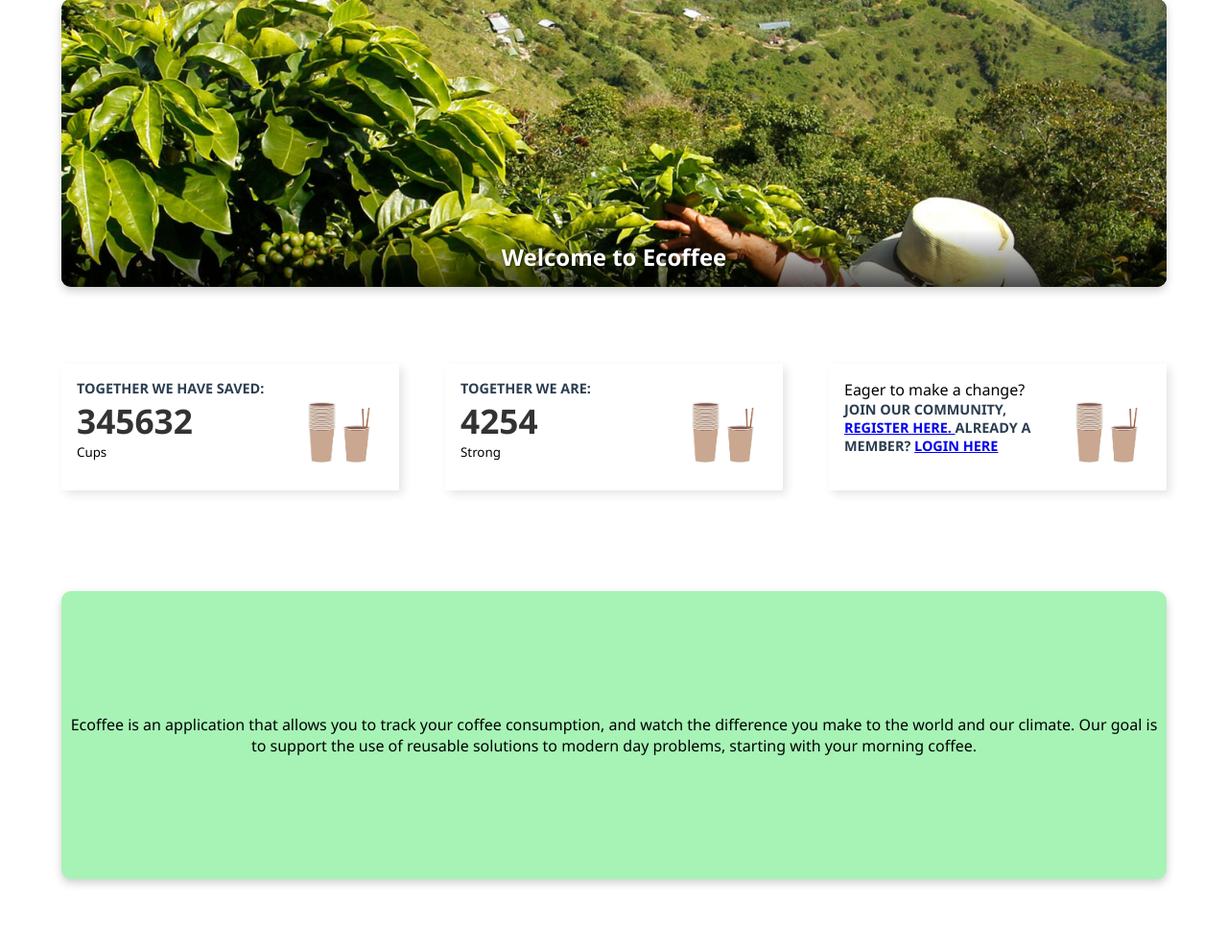
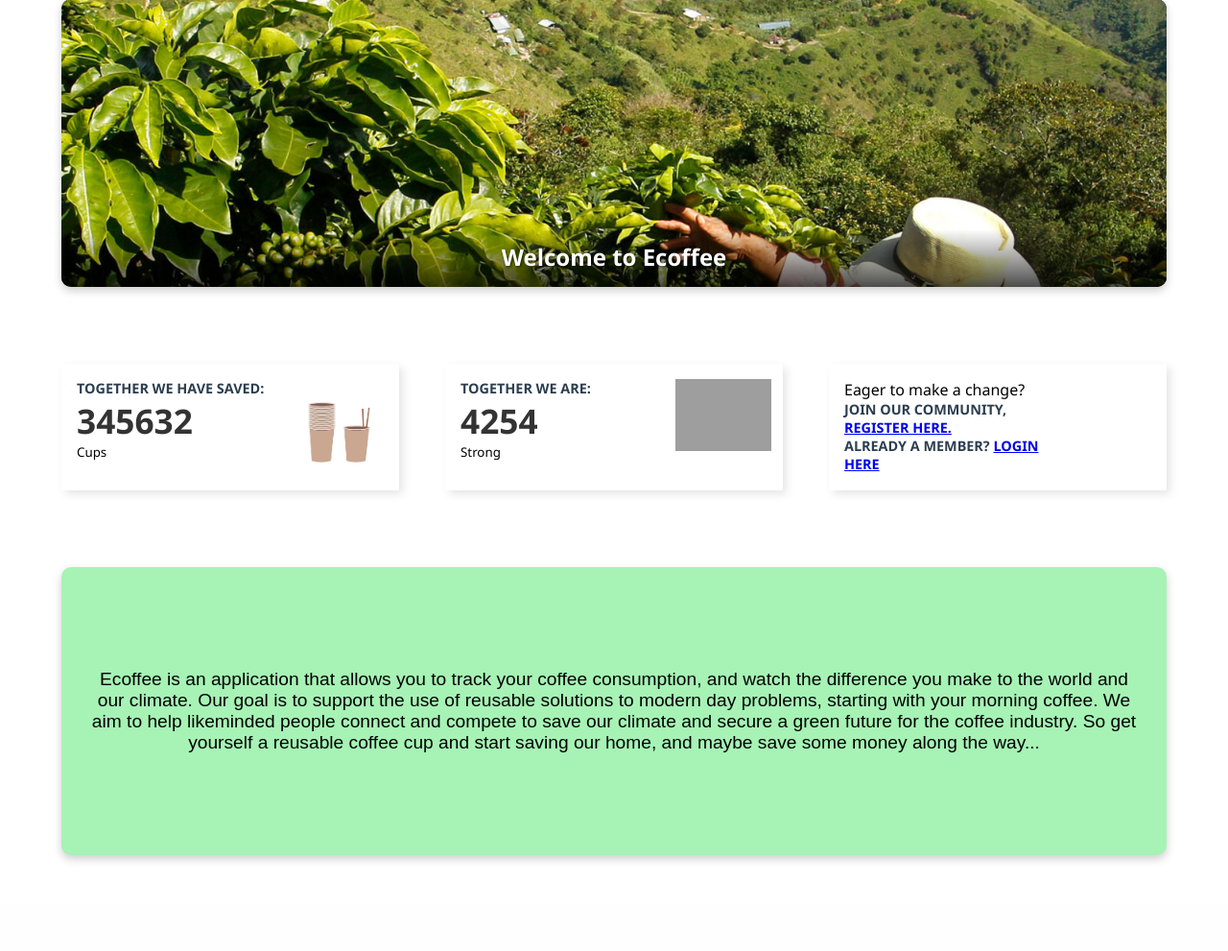
Before and after one commit to wentaohe1/ECM2434_Group_Project, a Django app: page /welcome/ in a window 1280 px wide. Shown: the part 126-1117 px from the top of the page at 96% size. After the commit the page ends 1024 px from the top, so only its background shows below. Run offline with Django 5.2, Linux system fonts and the light colour scheme; grey boxes are pictures that could not be loaded.

Commit message:
Made it look slightly nicer, reorganised file structure of images, added a header.html file for the welcome page to include

```diff
--- a/Ecoffee/Ecoffee/settings.py
+++ b/Ecoffee/Ecoffee/settings.py
@@ -127,11 +127,8 @@ USE_TZ = True
 
 STATIC_URL = '/static/'
 STATICFILES_DIRS = [
-    os.path.join(BASE_DIR, "/static/"),
+    os.path.join(BASE_DIR, "static"),
 ]
-
-MEDIA_URL = '/media/'
-MEDIA_ROOT = os.path.join(BASE_DIR, 'media')
 
 # Default primary key field type
 # https://docs.djangoproject.com/en/5.1/ref/settings/#default-auto-field
--- a/Ecoffee/Ecoffee/urls.py
+++ b/Ecoffee/Ecoffee/urls.py
@@ -29,8 +29,5 @@ urlpatterns = [
     path('dashboard/', dashboard_view, name='dashboard'),
     path('code/',include('qr_codes.urls')),
     path('welcome/',views.welcome,name = 'welcome'),
-    path('api/banner-images/', get_banner_images, name='banner-images'),
+
 ]
-
-if settings.DEBUG:
-    urlpatterns += static(settings.MEDIA_URL, document_root=settings.MEDIA_ROOT)
--- a/Ecoffee/Ecoffee/views.py
+++ b/Ecoffee/Ecoffee/views.py
@@ -19,15 +19,15 @@ def welcome(response):
 
 
 def get_banner_images(request):
-    images_folder = os.path.join(settings.MEDIA_ROOT, 'banner_images')
+    images_folder = os.path.join(settings.STATIC_URL, 'banner_images')
     if not os.path.exists(images_folder):
-        return JsonResponse({'images': []})  # Return empty list if folder doesn't exist
+        return JsonResponse({'images': []})
 
     images = [
-        f"{settings.MEDIA_URL}banner_images/{img}"
+        f"{settings.STATIC_URL}banner_images/{img}"
         for img in os.listdir(images_folder)
         if img.endswith(('.jpg', '.jpeg', '.png', '.gif'))
     ]
 
-    random.shuffle(images)  # Optional: Randomize the order of images
+    random.shuffle(images)
     return JsonResponse({'images': images})
--- /dev/null
+++ b/Ecoffee/templates/header.html
@@ -0,0 +1,16 @@
+   <header class="top-nav">
+      <div class="brand-section">
+         <div class="logo">Ecoffee</div>
+         <ul class="nav-list">
+            <li class="nav-item"><a href="#">Home</a></li>
+            <li class="nav-item"><a href="{% url 'dashboard' %}">Dashboard</a></li>
+            <li class="nav-item"><a href="#">Camera</a></li>
+            {% if user.is_authenticated %}
+            <li class="nav-item"><a href="{% url 'logout' %}">Logout</a></li>
+            {% else %}
+            <li class="nav-item"><a href="{% url 'login' %}">Login</a></li>
+            {% endif %}
+         </ul>
+      </div>
+   </header>
+<main>{%  block content %}{% endblock content %}</main>
--- a/Ecoffee/templates/welcome.html
+++ b/Ecoffee/templates/welcome.html
@@ -1,38 +1,15 @@
+{% include 'header.html' %}
 {% load static %}
+
 <html lang="en">
-
-<header class="top-nav">
-        <div class="brand-section">
-            <div class="logo">Ecoffee</div>
-            <ul class="nav-list">
-                <li class="nav-item"><a href="#">Home</a></li>
-                <li class="nav-item"><a href="{% url 'dashboard' %}">Dashboard</a></li>
-                <li class="nav-item"><a href="#">Camera</a></li>
-                {% if user.is_authenticated %}
-                    <li class="nav-item"><a href="{% url 'logout' %}">Logout</a></li>
-
-                {% else %}
-                    <li class="nav-item"><a href="{% url 'login' %}">Login</a></li>
-                {% endif %}
-
-            </ul>
-        </div>
-
-
-
-    </header>
-
 
    <head>
       <title>Welcome</title>
-
       <meta name="viewport" content="width=device-width, initial-scale=1.0">
-
    </head>
-
    <body style="padding-top: 75px;">
       <div class="banner">
-        <img id="banner-image" src="../media/banner-images/plantation1.jpg" alt="Banner">
+         <img id="banner-image" src="../static/banner-images/plantation1.jpg" alt="Banner">
          <div class="banner-text">Welcome to Ecoffee</div>
       </div>
    </body>
@@ -48,7 +25,7 @@
                   <small> Cups </small>
                </div>
                <div class="card-chart">
-                            <span class="card-chart"><img src="{% static 'images/../media/banner-images/cups.jpg' %}"></span>
+                  <span class="card-chart"><img src="../static/banner-images/cups.jpg"></span>
                </div>
             </div>
          </div>
@@ -62,7 +39,7 @@
                   <small> Strong </small>
                </div>
                <div class="card-chart">
-                            <span class="card-chart"><img src="{% static '/media/banner-images/cups.jpg' %}"></span>
+                  <span class="card-chart"><img src="../static/banner-images/people.jpg"></span>
                </div>
             </div>
          </div>
@@ -71,30 +48,30 @@
                <div class="card-info">
                   <p> Eager to make a change? </p>
                   <div class="card-head">
-                                <span>Join our community, <a href="{%  url 'register' %}"> register here. </a>
-                                    Already a member? <a href = "{%  url 'login' %}"> Login here </a></span>
+                     <span>Join our community, <a href="{%  url 'register' %}"> register here. </a></span>
+                      <span>Already a member? <a href = "{%  url 'login' %}">Login here </a></span>
                   </div>
                </div>
-                        <div class="card-chart">
-                            <span class="card-chart"><img src="{% static 'images/../media/banner-images/cups.jpg' %}"></span>
-                        </div>
+
             </div>
          </div>
       </div>
    </div>
 
    <section class="about-section">
-            <p style = 'text-align: center;'>
+
+       <p style = 'text-align: center; margin: 25px; font-family: "Liberation Sans";font-size: larger'>
          Ecoffee is an application that allows you to track your coffee consumption, and watch the difference you make to the world and our climate.
-                Our goal is to support the use of reusable solutions to modern day problems, starting with your morning coffee.
+         Our goal is to support the use of reusable solutions to modern day problems, starting with your morning coffee. We aim to help likeminded people
+         connect and compete to save our climate and secure a green future for the coffee industry. So get yourself a reusable coffee cup and start saving
+         our home, and maybe save some money along the way...
       </p>
    </section>
-
    <script>
       let images = [
-    "../media/banner-images/plantation1.jpg",
-    "../media/banner-images/plantation2.jpg",
-    "../media/banner-images/plantation3.jpg"
+          "../static/banner-images/plantation1.jpg",
+          "../static/banner-images/plantation2.jpg",
+          "../static/banner-images/plantation3.jpg"
       ];
 
       let index = 0;
@@ -107,17 +84,6 @@ function changeImage() {
 
       setInterval(changeImage, 8000);
    </script>
-
-
-
-
-
-
-
-
-
-
-
    <style>
       body {
       margin: 0;
@@ -133,10 +99,9 @@ setInterval(changeImage, 8000);
       width: 90%;
       height: 300px;
       margin-top: 0px;
-        margin: 75px auto;
+      margin: 50px auto;
       text-align: center;
       }
-
       .banner {
       width: 90%;
       height: 300px;
@@ -148,7 +113,6 @@ setInterval(changeImage, 8000);
       box-shadow: 0px 4px 10px rgba(0, 0, 0, 0.2);
       background-color: #000;
       }
-
       .banner img {
       width: 100%;
       height: 100%;
@@ -156,8 +120,6 @@ setInterval(changeImage, 8000);
       display: block;
       border-radius: 10px;
       }
-
-
       .banner::after {
       content: "";
       position: absolute;
@@ -168,8 +130,6 @@ setInterval(changeImage, 8000);
       height: 20%;
       background: linear-gradient(to bottom, rgba(0, 0, 0, 0) 0%, rgba(0, 0, 0, 0.7) 100%);
       }
-
-
       .banner-text {
       position: absolute;
       bottom: 5%;
@@ -184,12 +144,10 @@ setInterval(changeImage, 8000);
       width: 90%;
       }
       @keyframes changeImage {
-    0%, 100% { background-image: url('../media/banner-images/plantation1.jpg'); }
-    33% { background-image: url('../media/banner-images/plantation2.jpg'); }
-    66% { background-image: url('../media/banner-images/plantation3.jpg'); }
+      0%, 100% { background-image: url('../static/banner-images/plantation1.jpg'); }
+      33% { background-image: url('../static/banner-images/plantation2.jpg'); }
+      66% { background-image: url('../static/banner-images/plantation3.jpg'); }
       }
-
-
       * {
       margin: 0;
       padding: 0;
@@ -198,7 +156,7 @@ setInterval(changeImage, 8000);
       }
       /* main processes */
       .main-content {
-                margin-top: 100px;
+      margin-top: 80px;
       padding: 10px 5%;
       }
       /* top  */
@@ -215,13 +173,11 @@ setInterval(changeImage, 8000);
       box-shadow: 0 2px 15px rgba(0,0,0,0.05);
       z-index: 1000;
       }
-
       .brand-section {
       display: flex;
       align-items: center;
       gap: 40px;
       }
-
       .logo {
       font-size: 26px;
       font-weight: 700;
@@ -230,19 +186,16 @@ setInterval(changeImage, 8000);
       display: flex;
       align-items: center;
       }
-
       .logo::before {
       content: "☕";
       margin-right: 10px;
       font-size: 32px;
       }
-
       .nav-list {
       display: flex;
       gap: 35px;
       list-style: none;
       }
-
       .nav-item a {
       text-decoration: none;
       color: #34495e;
@@ -252,49 +205,41 @@ setInterval(changeImage, 8000);
       padding: 8px 12px;
       border-radius: 6px;
       }
-
       .nav-item a:hover {
       color: #3498db;
       background: rgba(52, 152, 219, 0.1);
       }
-
       .stats-section {
       display: flex;
       align-items: center;
       gap: 40px;
       }
-
       .stat-item {
       position: relative;
       padding: 0 15px;
       }
-
       .stat-item:not(:last-child)::after {
       content: "|";
       color: #ddd;
       position: absolute;
       right: -20px;
       }
-
       .stat-title {
       font-size: 13px;
       color: #7f8c8d;
       text-transform: uppercase;
       letter-spacing: 0.5px;
       }
-
       .stat-value {
       font-size: 15px;
       font-weight: 600;
       color: #2c3e50;
       margin-top: 3px;
       }
-
       .user-menu {
       position: relative;
       cursor: pointer;
       }
-
       .dropdown-menu {
       position: absolute;
       right: 0;
@@ -309,12 +254,10 @@ setInterval(changeImage, 8000);
       transition: all 0.3s ease;
       z-index: 1001;
       }
-
       .dropdown-menu.show {
       opacity: 1;
       visibility: visible;
       }
-
       .dropdown-item {
       padding: 12px 20px;
       color: #2c3e50;
@@ -322,29 +265,24 @@ setInterval(changeImage, 8000);
       display: block;
       transition: background 0.2s;
       }
-
       .dropdown-item:hover {
       background: #f8f9fa;
       }
-
       .dropdown-divider {
       height: 1px;
       background: #eee;
       margin: 4px 0;
       }
-
       /* main processes */
       .main-content {
       margin-top: 50px;
       padding: 30px 5%;
       }
-
       /* process bar */
       .progress-section {
       width: 100%;
       margin: 50px 0;
       }
-
       .progress-bar {
       width: 100%;
       height: 20px;
@@ -352,36 +290,27 @@ setInterval(changeImage, 8000);
       border-radius: 10px;
       overflow: hidden;
       }
-
       .metric-procent {
       width: 100%;
       height: 35px;
-
       }
-
       .progress-fill {
       width: 65%;
       height: 100%;
       background: linear-gradient(90deg, #3498db, #2ecc71);
       transition: width 0.5s ease;
       }
-
-
-
       @media (max-width: 768px) {
       .metrics-grid {
       grid-template-columns: 1fr;
       }
-
       .stats-section {
       gap: 20px;
       flex-wrap: wrap;
       }
-
       .nav-list {
       gap: 20px;
       }
-
       .brand-section {
       gap: 20px;
       }
@@ -425,7 +354,6 @@ setInterval(changeImage, 8000);
       width: 100px;
       height: auto;
       }
-
       .card-grid {
       display: grid;
       float: right;
@@ -443,7 +371,6 @@ setInterval(changeImage, 8000);
       box-shadow: 4px 4px 10px rgba(0, 0, 0, 0.1);
       border-radius: 2px;
       }
-
       .analytics-head{
       display: flex;
       justify-content: space-between;
@@ -477,9 +404,5 @@ setInterval(changeImage, 8000);
       width: 200px;
       height: auto;
       }
-
    </style>
-
-
-
 </html>
```
Also changed, not shown: Ecoffee/db.sqlite3, Ecoffee/static/banner-images/cups.jpg (renamed from Ecoffee/media/banner-images/cups.jpg), Ecoffee/static/banner-images/plantation1.jpg (renamed from Ecoffee/media/banner-images/plantation1.jpg), Ecoffee/static/banner-images/plantation2.jpg (renamed from Ecoffee/media/banner-images/plantation2.jpg), Ecoffee/static/banner-images/plantation3.jpg (renamed from Ecoffee/media/banner-images/plantation3.jpg). Lines whose indentation alone changed are shown as unchanged.
